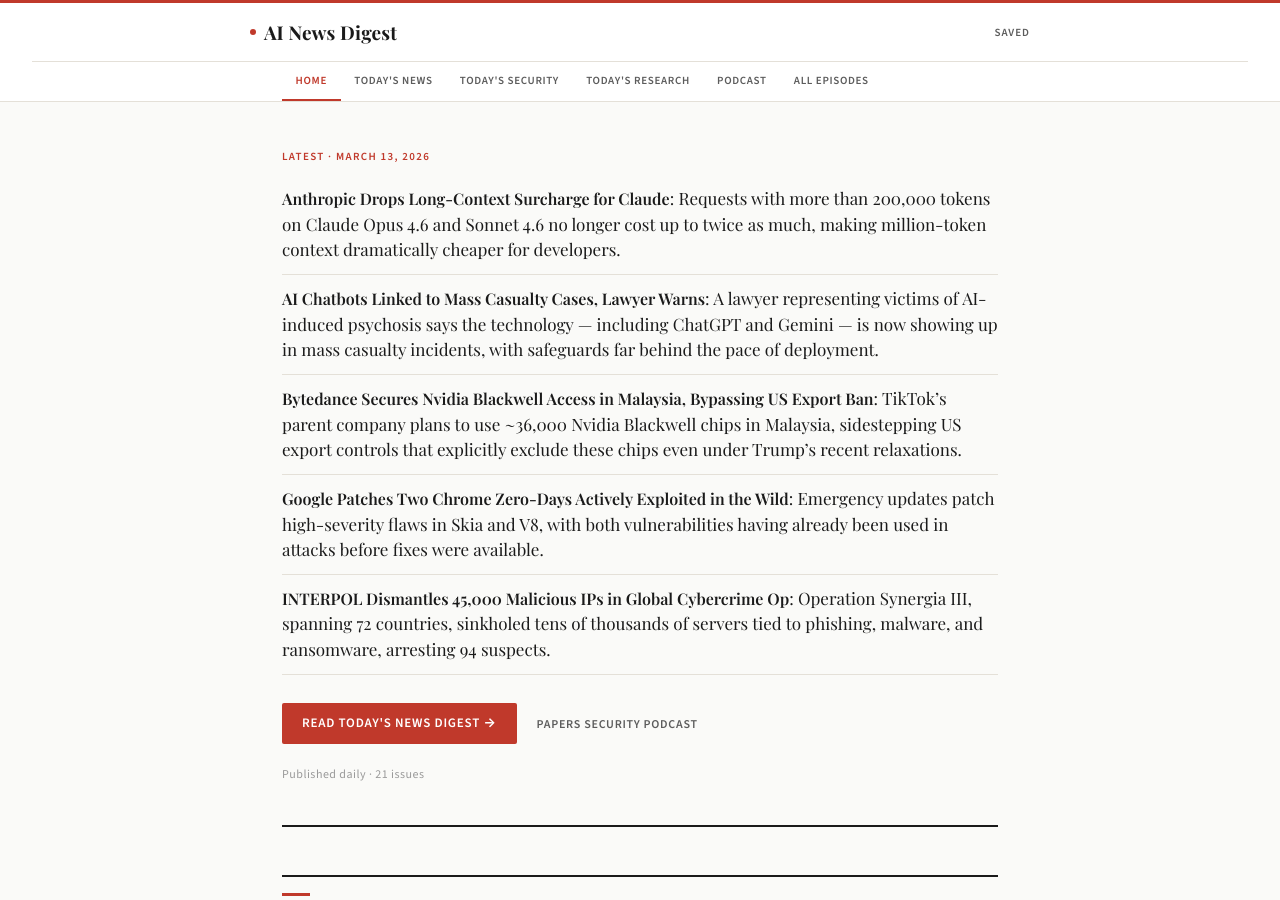
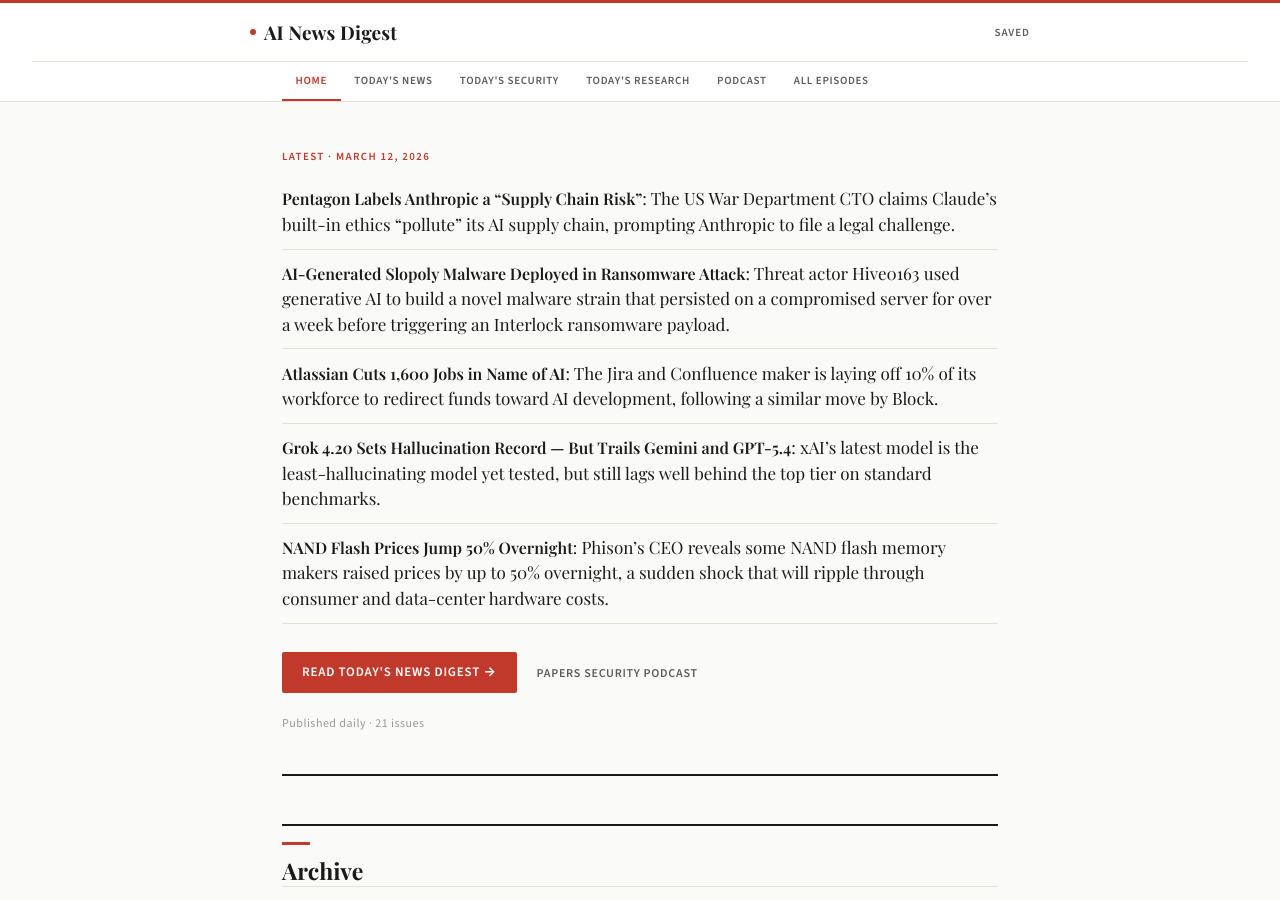
Before and after one commit to eddyariki/news-feed-digest, a Jekyll site: the page built from index.md, in a window 1280 px wide and 900 px high. Built offline with Jekyll 4.4.1, drawn with Linux system fonts in a browser that asks for light colours; some web fonts are replaced.

Commit message:
Add digest for 2026-03-12

```diff
--- a/index.md
+++ b/index.md
@@ -1,17 +1,17 @@
 ---
 title: AI News Digest
 layout: home
-hero_date: "March 13, 2026"
+hero_date: "March 12, 2026"
 hero_primary_label: "Read Today's News Digest"
-hero_primary_link: "2026-03-13/digest"
-hero_secondary: "[Papers](2026-03-13/papers) [Security](2026-03-13/security) [Podcast](2026-03-13/podcast)"
+hero_primary_link: "2026-03-12/digest"
+hero_secondary: "[Papers](2026-03-12/papers) [Security](2026-03-12/security) [Podcast](2026-03-12/podcast)"
 issue_count: 21
 highlights: |
-  - **[Anthropic Drops Long-Context Surcharge for Claude](https://the-decoder.com/anthropic-drops-the-surcharge-for-million-token-context-windows-making-opus-4-6-and-sonnet-4-6-far-cheaper/)**: Requests with more than 200,000 tokens on Claude Opus 4.6 and Sonnet 4.6 no longer cost up to twice as much, making million-token context dramatically cheaper for developers.
-  - **[AI Chatbots Linked to Mass Casualty Cases, Lawyer Warns](https://techcrunch.com/2026/03/13/lawyer-behind-ai-psychosis-cases-warns-of-mass-casualty-risks/)**: A lawyer representing victims of AI-induced psychosis says the technology — including ChatGPT and Gemini — is now showing up in mass casualty incidents, with safeguards far behind the pace of deployment.
-  - **[Bytedance Secures Nvidia Blackwell Access in Malaysia, Bypassing US Export Ban](https://the-decoder.com/bytedance-secures-access-to-nvidia-blackwell-cluster-in-malaysia-circumventing-us-export-ban-on-china/)**: TikTok's parent company plans to use ~36,000 Nvidia Blackwell chips in Malaysia, sidestepping US export controls that explicitly exclude these chips even under Trump's recent relaxations.
-  - **[Google Patches Two Chrome Zero-Days Actively Exploited in the Wild](https://www.bleepingcomputer.com/news/google/google-fixes-two-new-chrome-zero-days-exploited-in-attacks/)**: Emergency updates patch high-severity flaws in Skia and V8, with both vulnerabilities having already been used in attacks before fixes were available.
-  - **[INTERPOL Dismantles 45,000 Malicious IPs in Global Cybercrime Op](https://thehackernews.com/2026/03/interpol-dismantles-45000-malicious-ips.html)**: Operation Synergia III, spanning 72 countries, sinkholed tens of thousands of servers tied to phishing, malware, and ransomware, arresting 94 suspects.
+  - **[Pentagon Labels Anthropic a "Supply Chain Risk"](https://the-decoder.com/us-military-chief-says-anthropics-ai-models-pollute-the-supply-chain-with-built-in-ethics/)**: The US War Department CTO claims Claude's built-in ethics "pollute" its AI supply chain, prompting Anthropic to file a legal challenge.
+  - **[AI-Generated Slopoly Malware Deployed in Ransomware Attack](https://www.bleepingcomputer.com/news/security/ai-generated-slopoly-malware-used-in-interlock-ransomware-attack/)**: Threat actor Hive0163 used generative AI to build a novel malware strain that persisted on a compromised server for over a week before triggering an Interlock ransomware payload.
+  - **[Atlassian Cuts 1,600 Jobs in Name of AI](https://techcrunch.com/2026/03/12/atlassian-follows-blocks-footsteps-and-cuts-staff-in-the-name-of-ai/)**: The Jira and Confluence maker is laying off 10% of its workforce to redirect funds toward AI development, following a similar move by Block.
+  - **[Grok 4.20 Sets Hallucination Record — But Trails Gemini and GPT-5.4](https://the-decoder.com/grok-4-20-trails-gemini-and-gpt-5-4-by-a-wide-margin-but-sets-a-new-record-for-not-hallucinating/)**: xAI's latest model is the least-hallucinating model yet tested, but still lags well behind the top tier on standard benchmarks.
+  - **[NAND Flash Prices Jump 50% Overnight](https://gigazine.net/news/20260312-nand-prices-jumped-overnight/)**: Phison's CEO reveals some NAND flash memory makers raised prices by up to 50% overnight, a sudden shock that will ripple through consumer and data-center hardware costs.
 archive:
   - date: "2026-03-13"
     has_papers: true
```
Also changed, not shown: 2026-03-12/podcast.md (+41 -44 lines).
